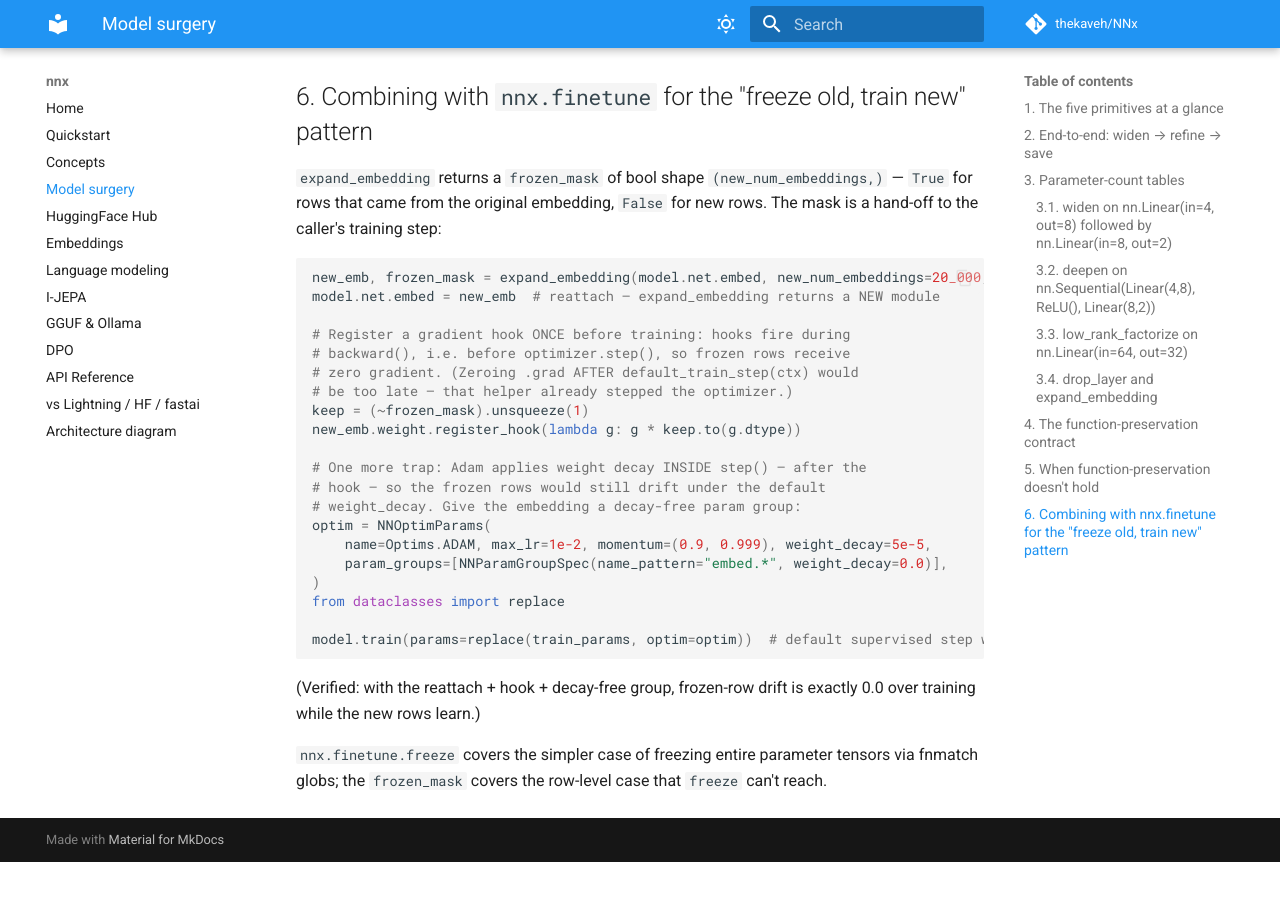
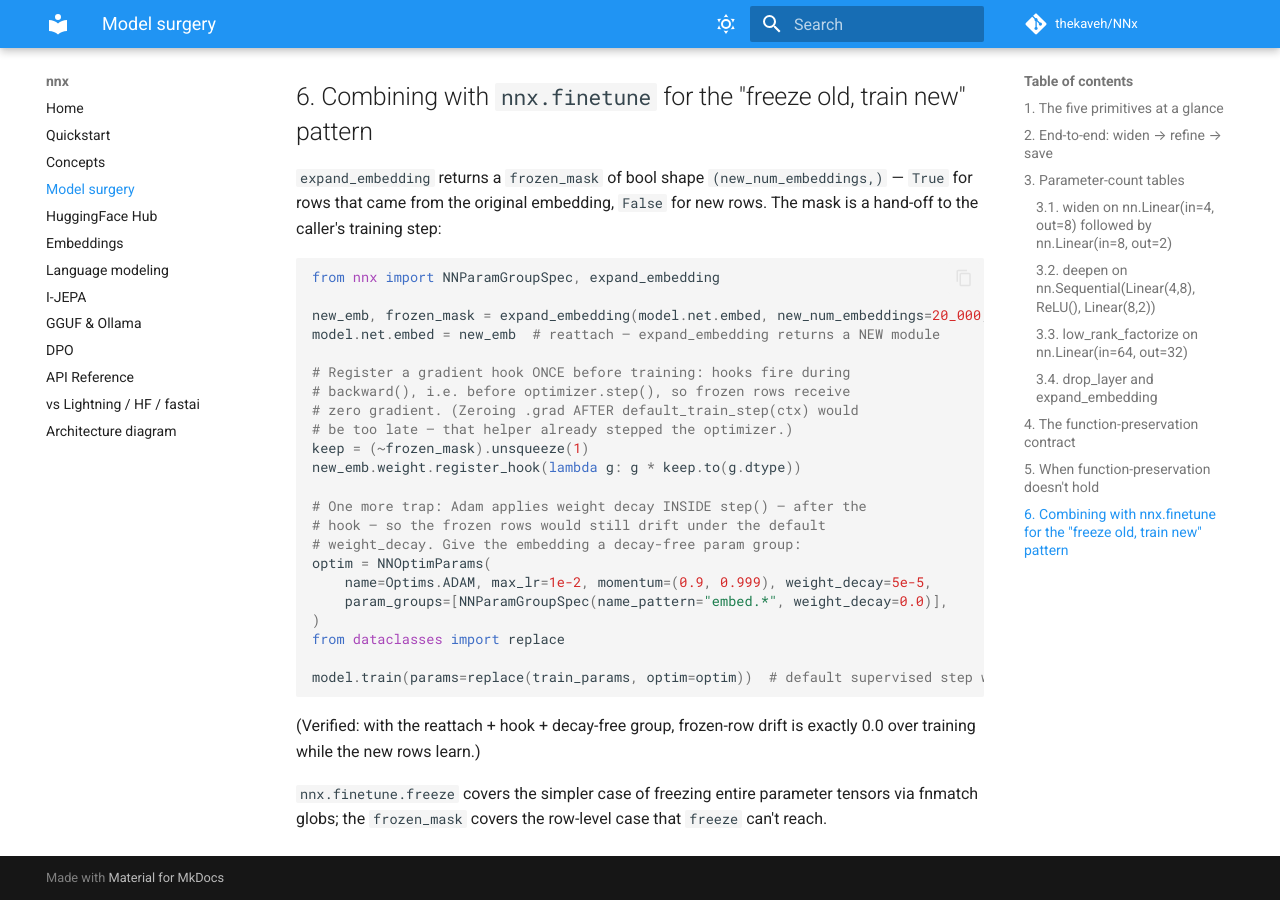
Before and after one commit to thekaveh/NNx, an MkDocs documentation site: the page built from docs/surgery.md, in a window 1280 px wide and 900 px high, scrolled down 4656 px. Built offline with MkDocs 1.6.1 and Material for MkDocs 9.7.7, drawn with Linux system fonts in a browser that asks for light colours; comment, search, counter and statistics services are not loaded; before the commit the page ends 5518 px from its top, so only the background shows below that.

Commit message:
docs: surgery §6 snippet imports its two nnx symbols (page convention: snippets import what they use)

````diff
--- a/docs/surgery.md
+++ b/docs/surgery.md
@@ -140,6 +140,8 @@ If a future change to `widen`, `deepen`, or `low_rank_factorize` (at max rank) e
 `expand_embedding` returns a `frozen_mask` of bool shape `(new_num_embeddings,)` — `True` for rows that came from the original embedding, `False` for new rows. The mask is a hand-off to the caller's training step:
 
 ```python
+from nnx import NNParamGroupSpec, expand_embedding
+
 new_emb, frozen_mask = expand_embedding(model.net.embed, new_num_embeddings=20_000, init="copy_mean")
 model.net.embed = new_emb  # reattach — expand_embedding returns a NEW module
 
````
